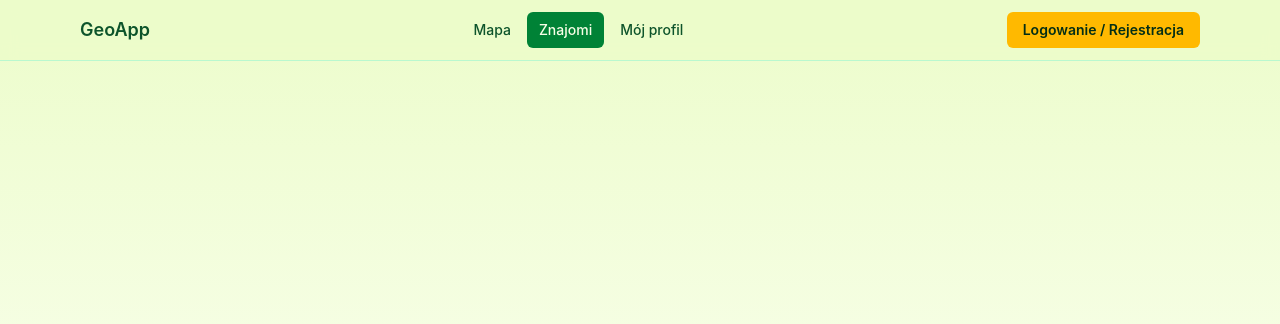
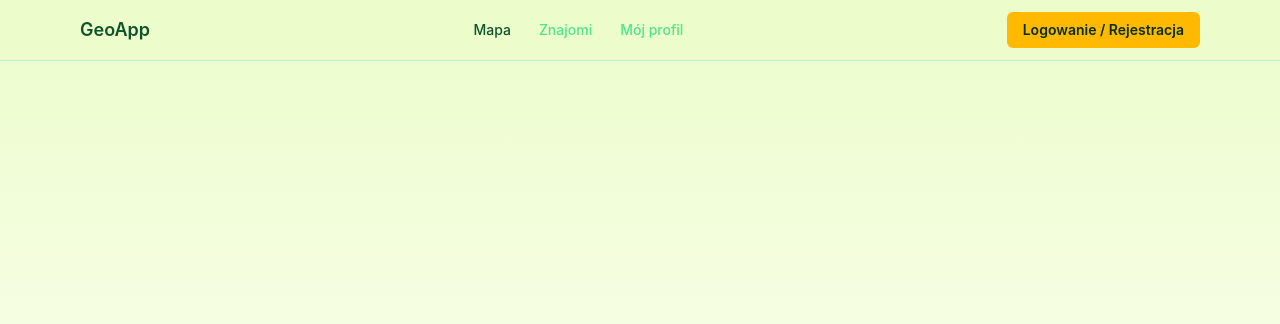
Before and after one commit to JakubHaran1/animal_tracking, a React (Vite) app in the folder frontend/: page /friends/1/profile in a window 1280 px wide. Shown: the top 324 px of the page. Built offline with nearby package versions, Linux system fonts and the light colour scheme; no server answers.

Commit message:
feat(frontend): enhance Navbar with conditional rendering for authenticated links

```diff
--- a/frontend/src/components/layout/Navbar.tsx
+++ b/frontend/src/components/layout/Navbar.tsx
@@ -11,6 +11,9 @@ const navLinkClassName = ({ isActive }: { isActive: boolean }) =>
     isActive ? "bg-green-700 text-lime-50" : "text-green-900 hover:bg-lime-200",
   ].join(" ");
 
+const disabledNavLinkClassName =
+  "cursor-not-allowed rounded-md px-3 py-2 text-sm font-medium text-green-400 opacity-70";
+
 export function Navbar({ isAuthenticated, onAuthToggle }: NavbarProps) {
   return (
     <header className="sticky top-0 z-20 border-b border-green-200 bg-lime-100/95 backdrop-blur">
@@ -23,12 +26,20 @@ export function Navbar({ isAuthenticated, onAuthToggle }: NavbarProps) {
           <NavLink to="/" className={navLinkClassName} end>
             Mapa
           </NavLink>
+          {isAuthenticated ? (
             <NavLink to="/friends" className={navLinkClassName}>
               Znajomi
             </NavLink>
+          ) : (
+            <span className={disabledNavLinkClassName}>Znajomi</span>
+          )}
+          {isAuthenticated ? (
             <NavLink to="/profile" className={navLinkClassName}>
               Mój profil
             </NavLink>
+          ) : (
+            <span className={disabledNavLinkClassName}>Mój profil</span>
+          )}
         </nav>
 
         <button
--- a/frontend/src/router/AppRouter.tsx
+++ b/frontend/src/router/AppRouter.tsx
@@ -11,7 +11,14 @@ export function AppRouter() {
         <AppLayout>
           <Routes>
             <Route path="/" element={<HomePage />} />
-            <Route path="/friends" element={<FriendsPage />} />
+            <Route
+              path="/friends"
+              element={
+                <ProtectedRoute>
+                  <FriendsPage />
+                </ProtectedRoute>
+              }
+            />
             <Route
               path="/profile"
               element={
```
Lines whose indentation alone changed are shown as unchanged.
